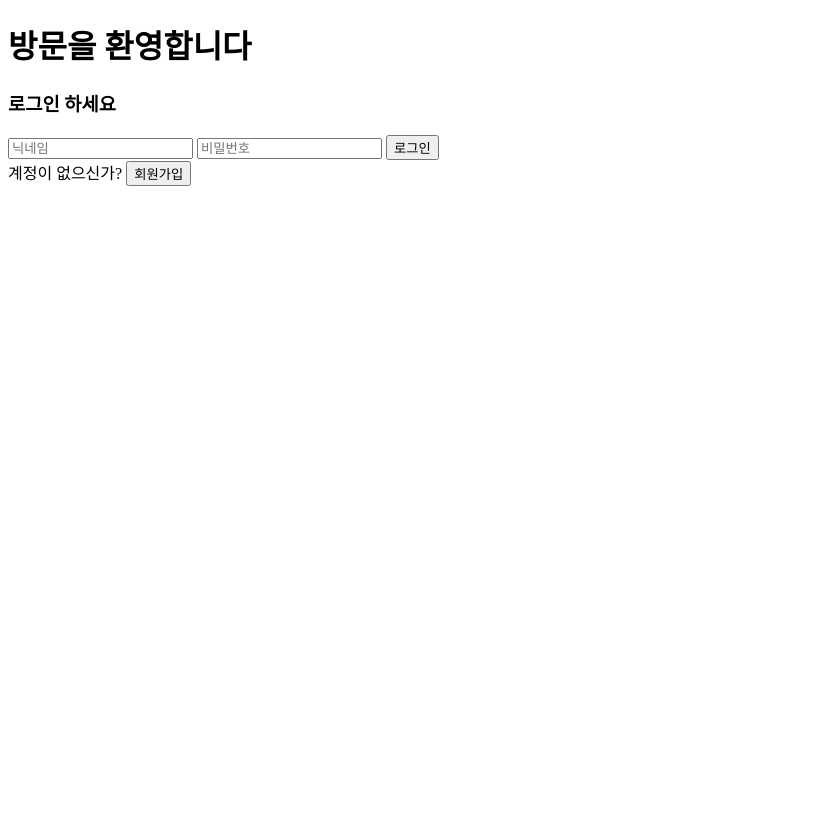
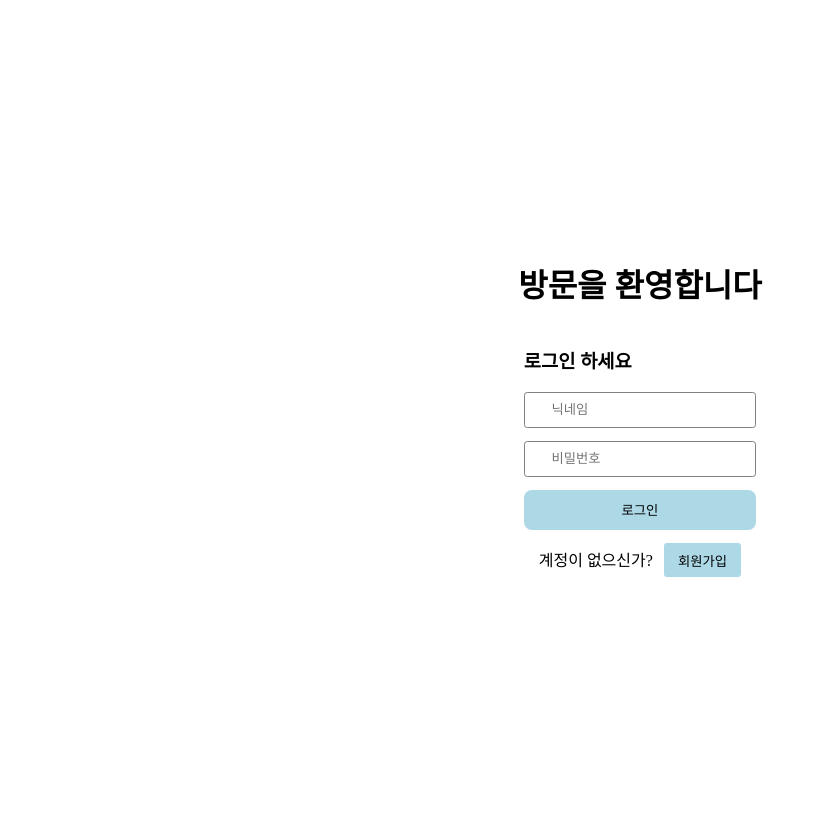
Before and after one commit to pakjonghun/team29, a Flask app: page / in a window 1280 px wide. Shown: the whole page, without its empty margins (0-818 px from the left). Before the commit the page ends 186 px from the top, so only its background shows below. Run offline with Flask 2, Linux system fonts and the light colour scheme.

Commit message:
css 완성

```diff
--- /dev/null
+++ b/static/css/login.css
@@ -0,0 +1,60 @@
+body {
+    display: flex;
+    flex-direction: column;
+    justify-content: center;
+    align-items: center;
+    height: 100vh;
+}
+
+form {
+    display: flex;
+    flex-direction: column;
+}
+
+form input {
+    margin-bottom: 1em;
+}
+
+input {
+    padding: .7em 2em;
+}
+
+input[type="submit"] {
+    background-color: lightblue;
+    border: 1px solid transparent;
+    border-radius: .5rem;
+}
+
+input[type="submit"]:hover, button:focus {
+    opacity: .9;
+}
+
+input[type="submit"]:active {
+    opacity: .8;
+    border: 1px solid lightskyblue;
+}
+
+form input {
+    border: 1px solid gray;
+    border-radius: .2rem;
+}
+
+form input:focus {
+    outline: none;
+    border: 1px solid black;
+}
+
+button {
+    margin-left: .5em;
+    border-radius: 0.2rem;
+    padding: .5em 1em;
+    border: none;
+    background-color: lightblue;
+    border: 1px solid transparent;
+}
+
+button:active {
+    background-color: lightblue;
+    opacity: .8;
+
+}
--- a/templates/login.html
+++ b/templates/login.html
@@ -3,6 +3,8 @@
 <head>
     <meta charset="UTF-8">
     <title>오늘 무엇을 읽을까? | 로그인</title>
+   <link href="{{ url_for('static', filename='./css/login.css') }}" rel="stylesheet">
+
 </head>
 <body>
 <div class="header">
```
